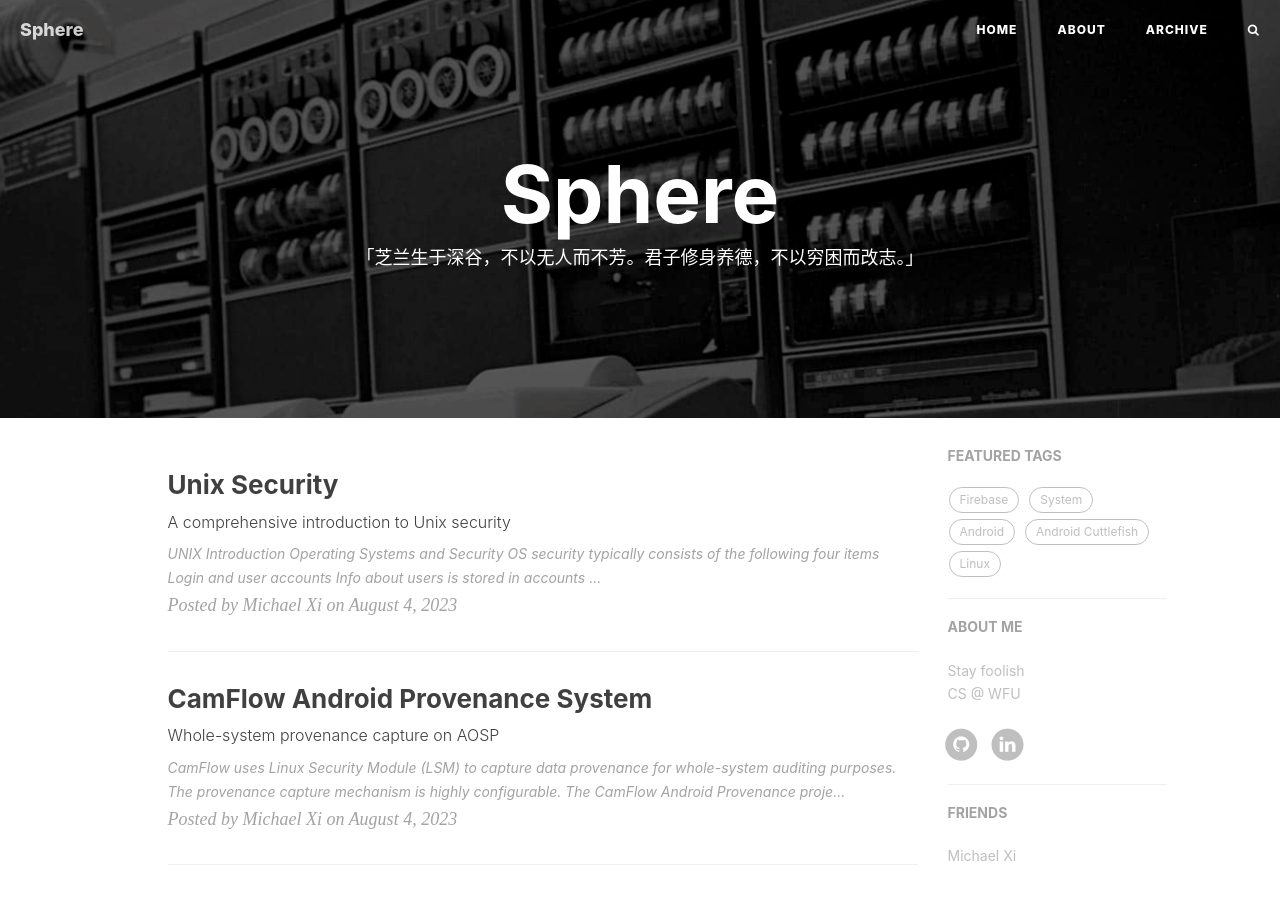
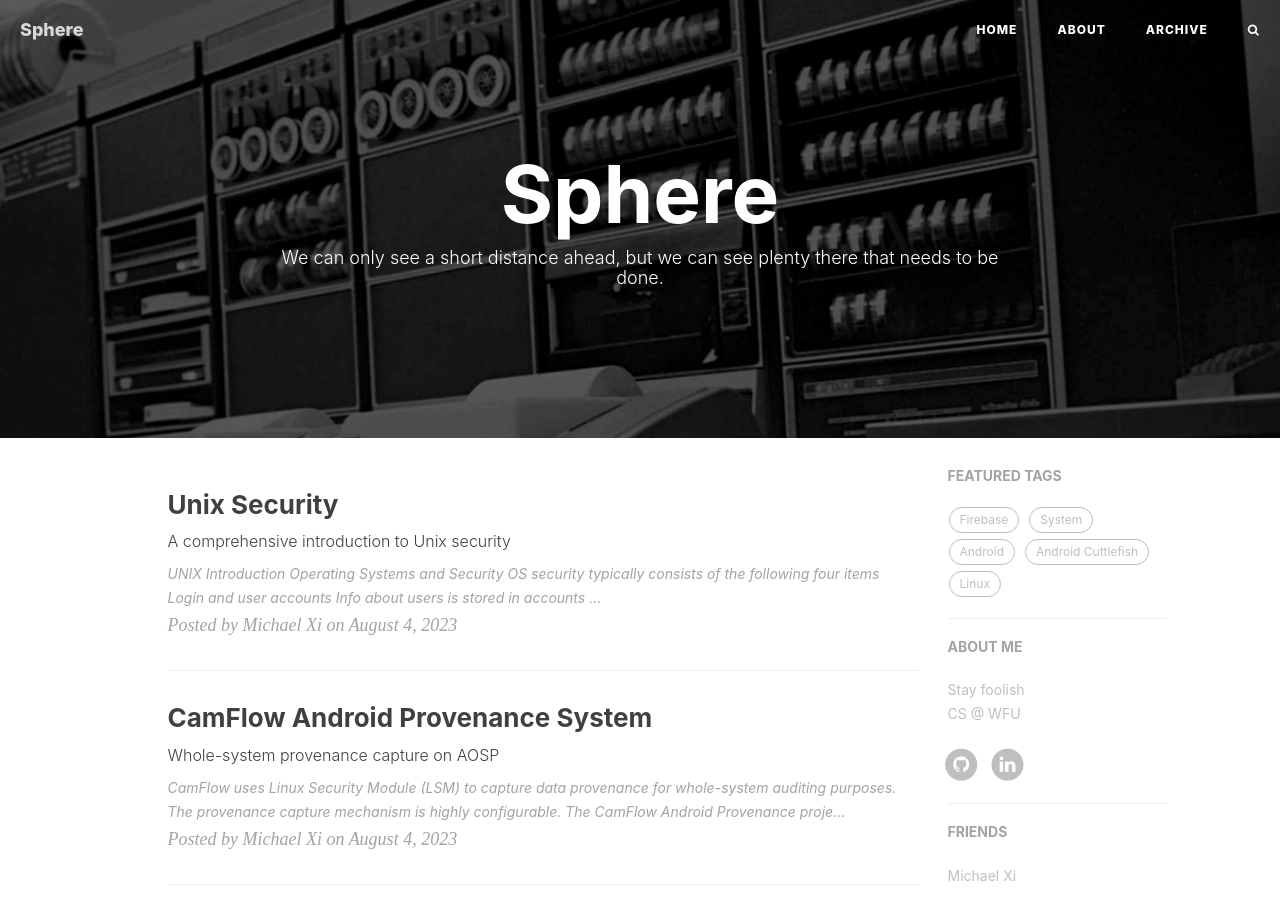
Before and after one commit to MichaelXi3/MichaelXi3.github.io, a Jekyll site: the page built from index.html, in a window 1280 px wide and 900 px high. Built offline with Jekyll 4.4.1, drawn with Linux system fonts in a browser that asks for light colours; nearby versions of some CDN libraries; the list of posts is cut into pages by our own code; comment, search, counter and statistics services are not loaded.

Commit message:
update homepage

```diff
--- a/index.html
+++ b/index.html
@@ -1,6 +1,6 @@
 ---
 layout: page
-description: "「芝兰生于深谷，不以无人而不芳。君子修身养德，不以穷困而改志。」"
+description: "We can only see a short distance ahead, but we can see plenty there that needs to be done."
 ---
 
 {% for post in paginator.posts %}
```
Also changed, not shown: 3 other files.
